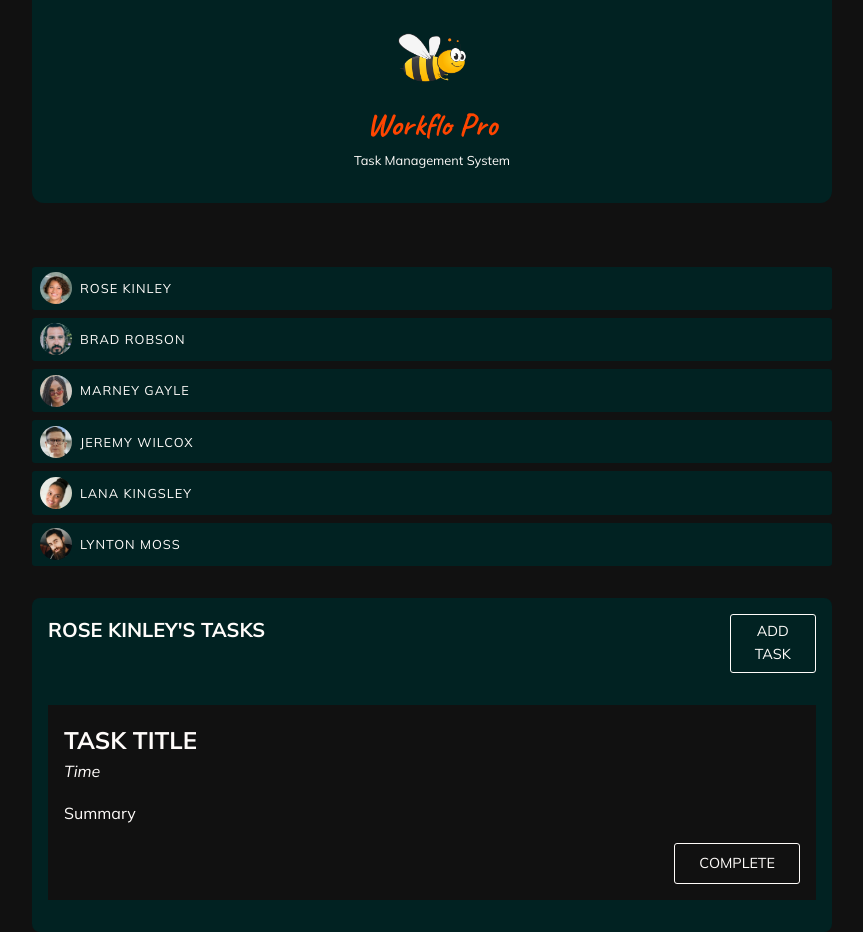
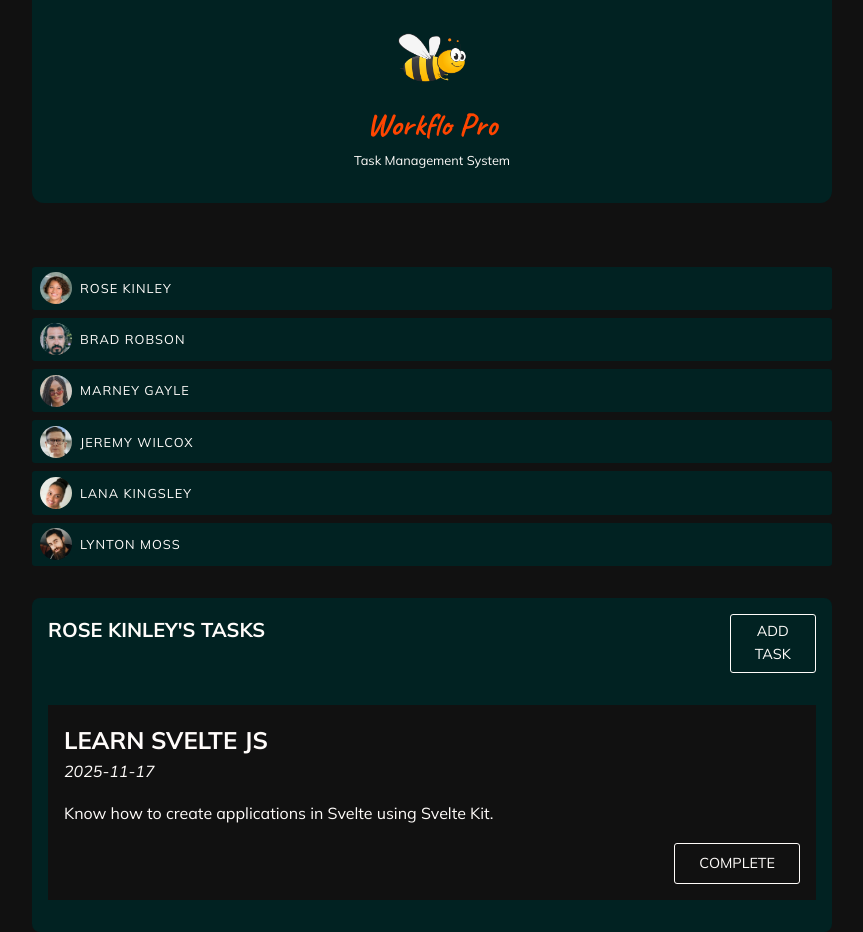
Before and after one commit to Nimira43/Workflo-Pro, an Angular app: page / in a window 1280 px wide. Both pictures are taken after a click on the button "ROSE KINLEY". Shown: the whole page, without its empty margins (208-1071 px from the left). Built offline with nearby package versions, Linux system fonts and the light colour scheme.

Commit message:
Passing task information into task.component.html

```diff
--- a/src/app/tasks/task/task.component.html
+++ b/src/app/tasks/task/task.component.html
@@ -1,7 +1,7 @@
 <article>
-  <h2>Task Title</h2>
-  <time>Time</time>
-  <p>Summary</p>
+  <h2>{{ task.title }}</h2>
+  <time>{{ task.dueDate}}</time>
+  <p>{{ task.summary }}</p>
   <p class="actions">
     <button>Complete</button>
   </p>
```
